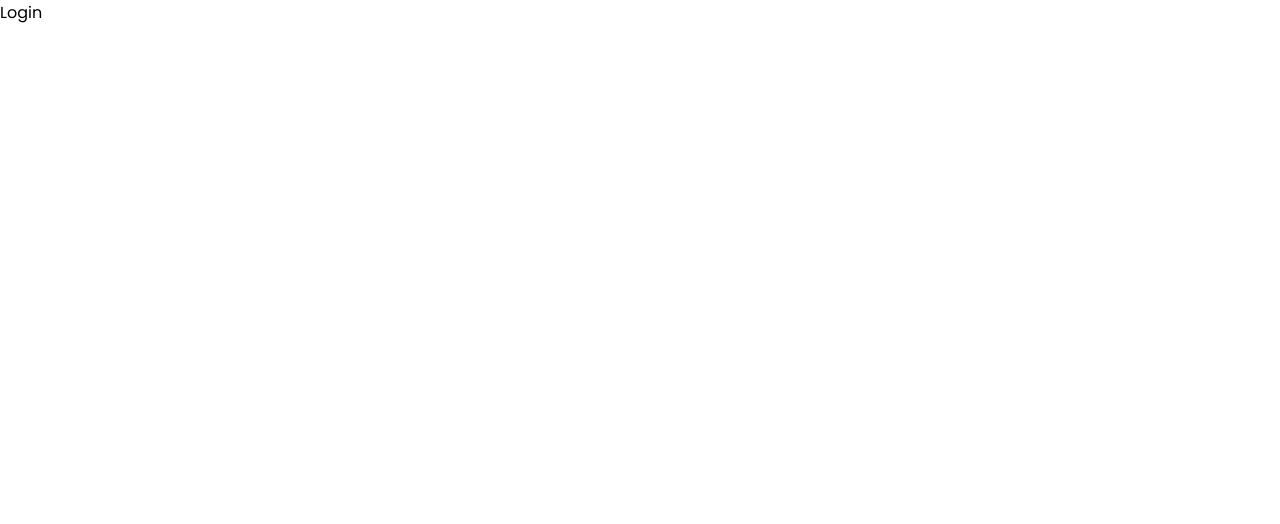
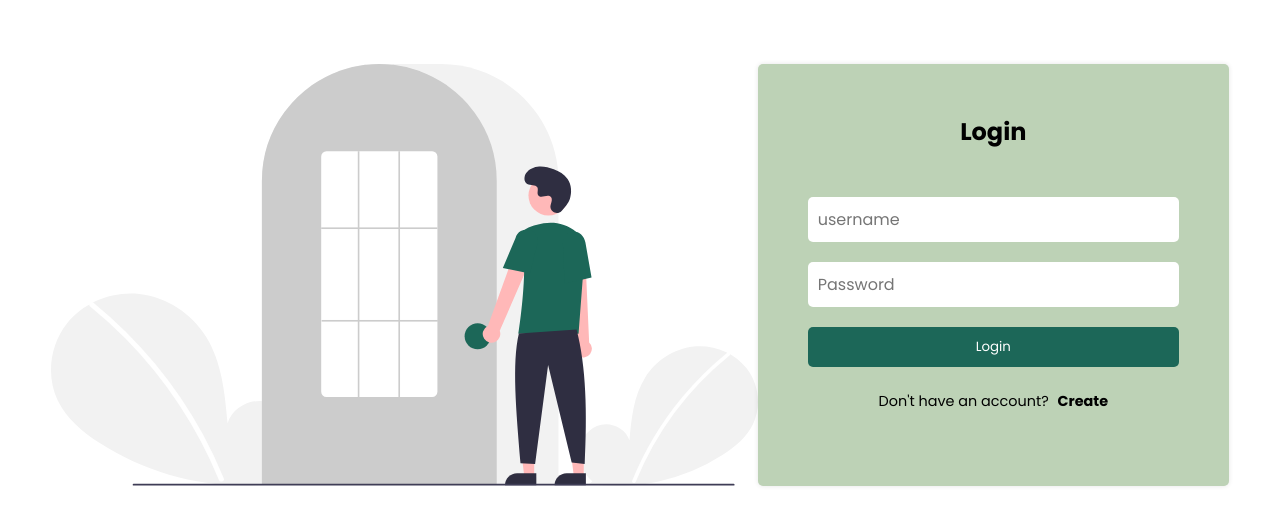
Before and after one commit to Hannah-Liao/homework3, a React (Create React App) app: page /login in a window 1280 px wide. Shown: the top 524 px of the page. Built offline with nearby package versions, Linux system fonts and the light colour scheme; a web font is replaced by a local one.

Commit message:
feat: add login page and login func

```diff
--- a/src/pages/login/Login.jsx
+++ b/src/pages/login/Login.jsx
@@ -1,9 +1,67 @@
+import { useState, useContext } from 'react';
+import { useNavigate, Link } from 'react-router-dom';
 
+import loginImg from '../../assets/login.svg';
+import { AuthContext } from '../../context/AuthContext.js';
 
 const Login = () => {
-  return (
-    <div>Login</div>
-  )
-}
+	const [username, setUsername] = useState('');
+	const [password, setPassword] = useState('');
 
-export default Login
+	const { user } = useContext(AuthContext);
+	const navigate = useNavigate();
+
+	const handleSubmit = async (e) => {
+		e.preventDefault();
+
+		if (user.user === username) {
+			if (user.pw === password) {
+				navigate('/welcome');
+			} else {
+				alert('Wrong password, please try again');
+			}
+		} else {
+			alert('No user name found,Please try again');
+		}
+	};
+
+	return (
+		<section className='auth'>
+			<img src={loginImg} alt='login imgage' />
+
+			<div className='auth-container'>
+				<form onSubmit={handleSubmit}>
+					<h2>Login</h2>
+					<div className='form-group'>
+						<input
+							type='text'
+							id='username'
+							placeholder='username'
+							value={username}
+							onChange={(e) => setUsername(e.target.value)}
+						/>
+					</div>
+
+					<div className='form-group'>
+						<input
+							type='password'
+							id='password'
+							placeholder='Password'
+							value={password}
+							onChange={(e) => setPassword(e.target.value)}
+						/>
+					</div>
+					<button className='auth_btn' type='submit'>
+						Login
+					</button>
+				</form>
+
+				<p>
+					Don't have an account? <Link to='/register'>Create</Link>
+				</p>
+			</div>
+		</section>
+	);
+};
+
+export default Login;
```
Also changed, not shown: src/assets/login.svg (added).
